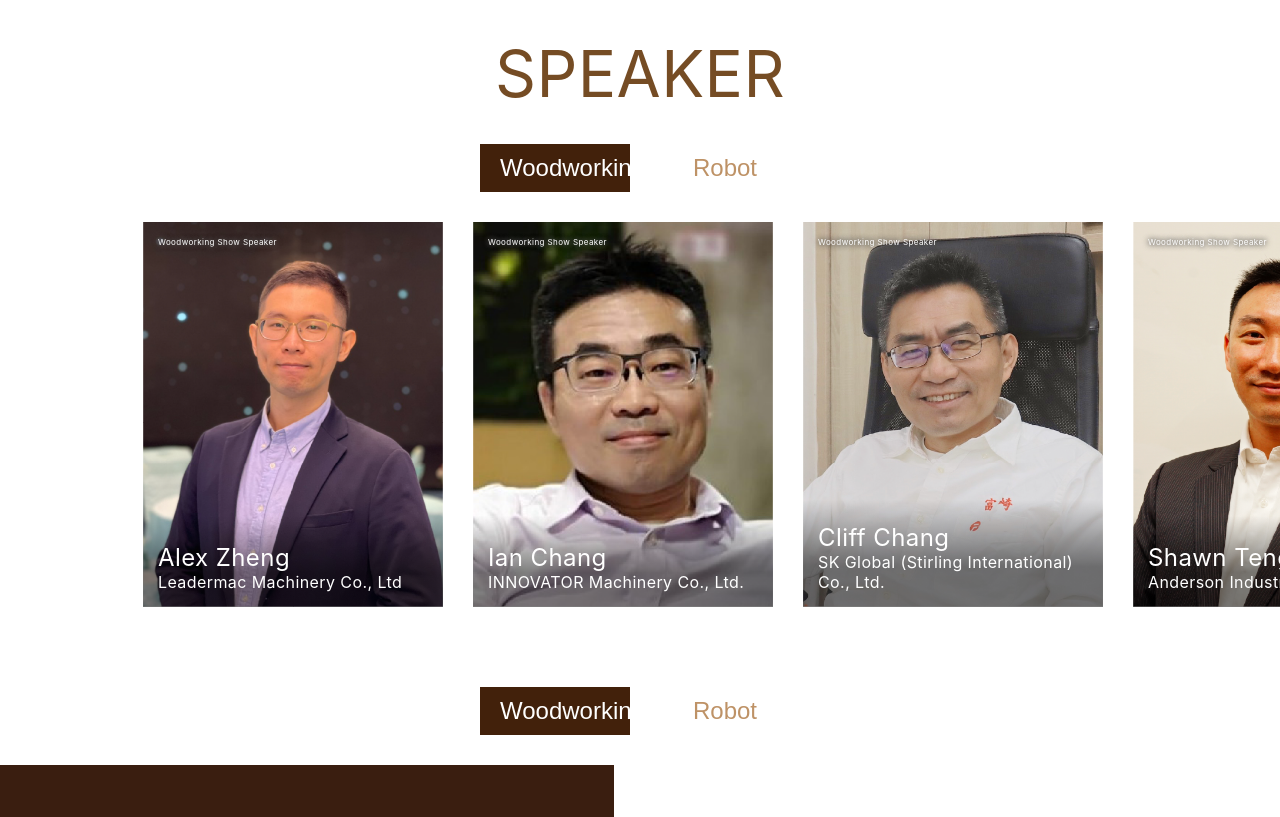
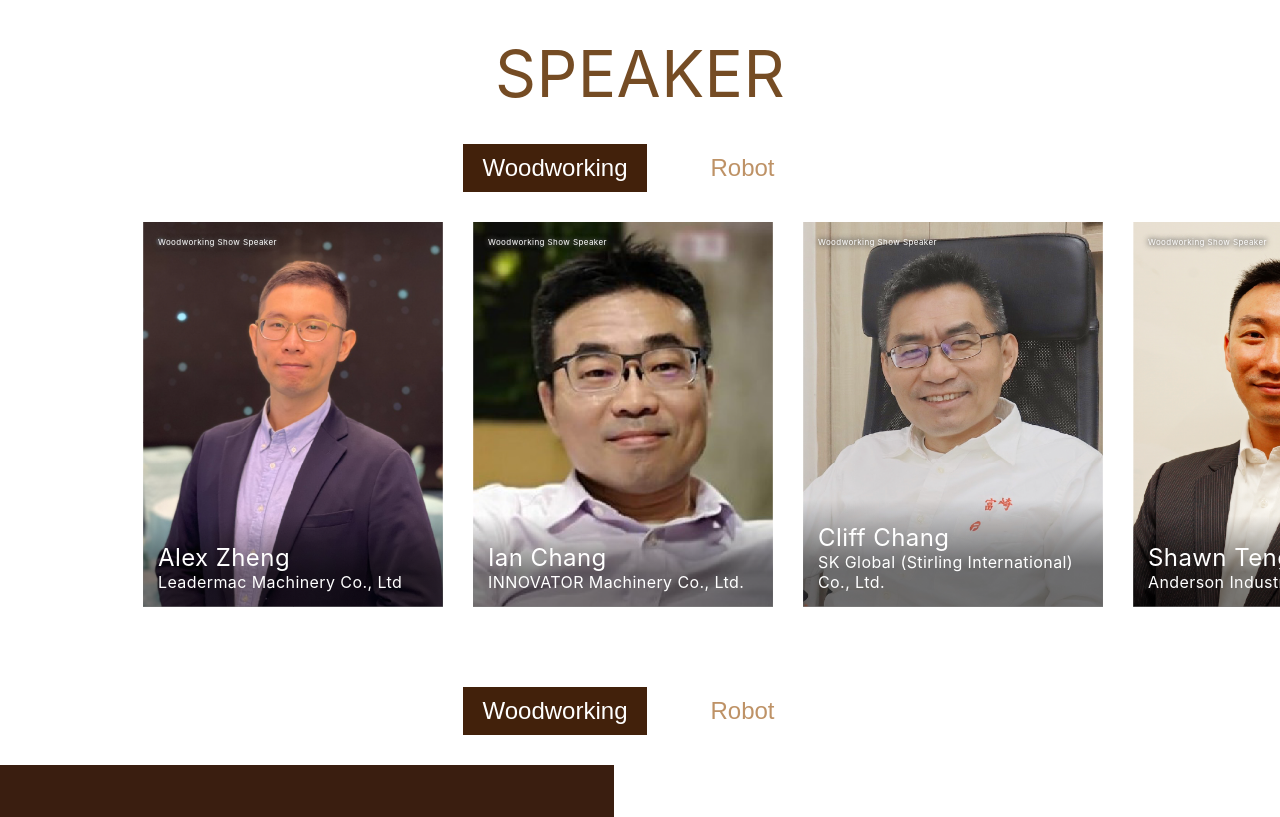
Before and after one commit to mutix-co/pavilion2021.twmt.tw, a website built with Parcel: page index.html in a window 1280 px wide. Shown: the part 3583-4400 px from the top of the page. Built offline with nearby package versions, Linux system fonts and the light colour scheme; files whose address does not match are found by name.

Commit message:
feat(ui): tab size

```diff
--- a/assets/scss/index.scss
+++ b/assets/scss/index.scss
@@ -40,7 +40,7 @@
   }
 
   .tab {
-    width: 150px;
+    min-width: 150px;
     margin: 0 10px;
     border: 0;
     padding: 10px 20px;
```
